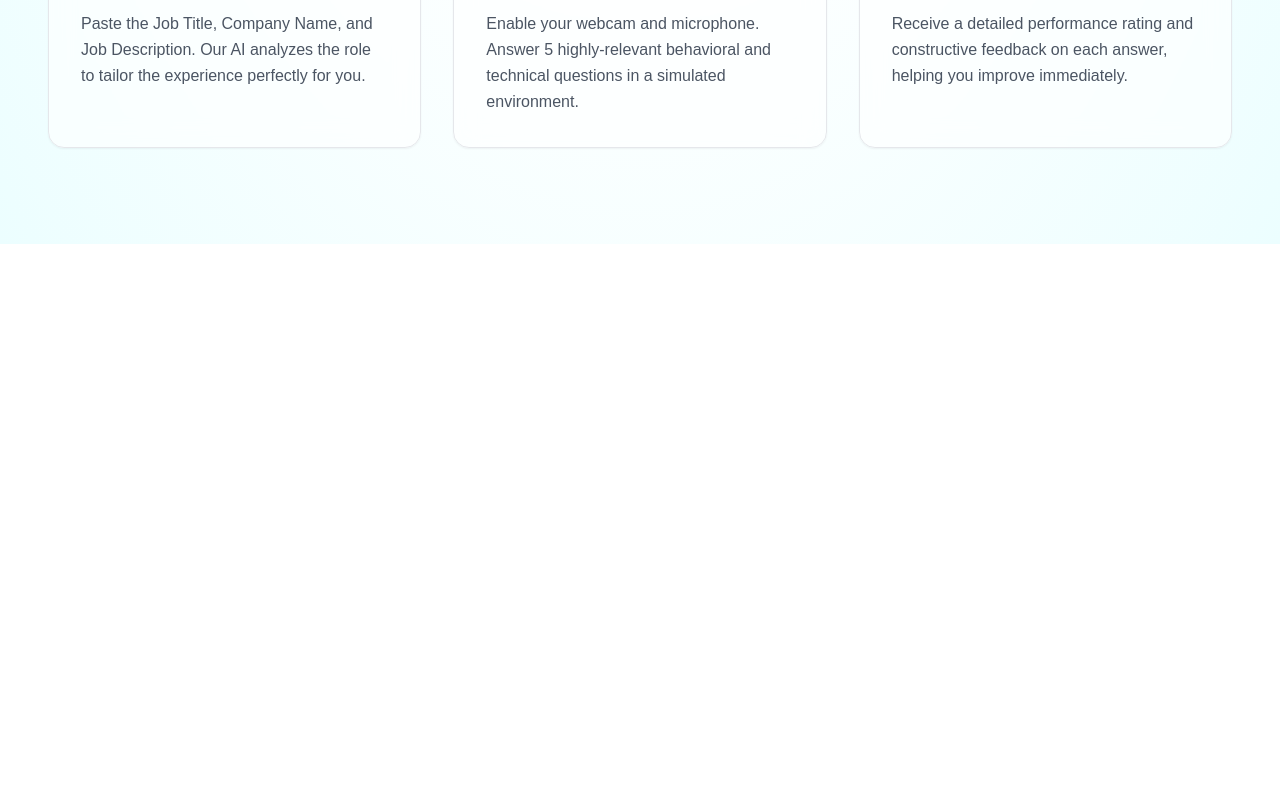
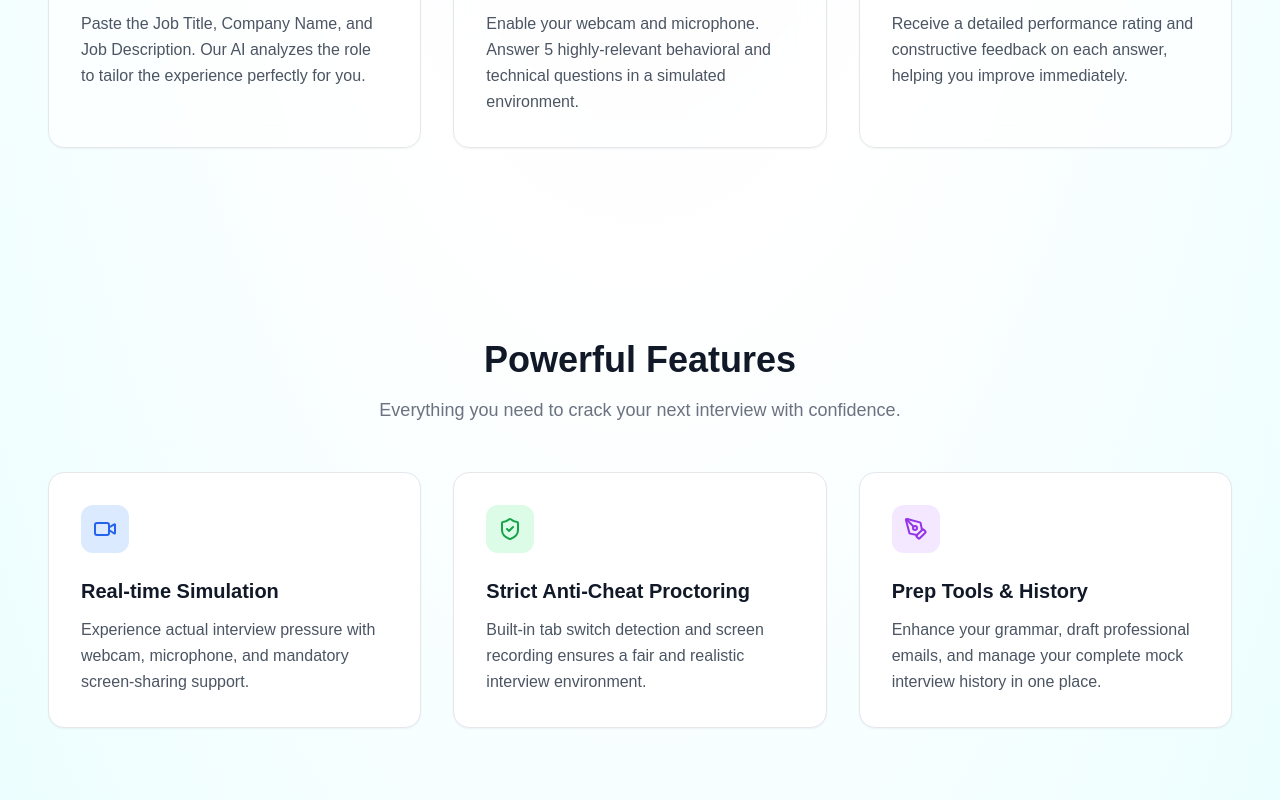
Before and after one commit to storm309/CareerPilot-AI, a Next.js app: page / in a window 1280 px wide. Shown: the part 1078-1878 px from the top of the page. Before the commit the page ends 1322 px from the top, so only its background shows below. Built offline with nearby package versions, Linux system fonts and the light colour scheme; no server answers.

Commit message:
feat: add powerful features section to landing page and fix navigation links

```diff
--- a/app/_components/LandingHeader.jsx
+++ b/app/_components/LandingHeader.jsx
@@ -10,19 +10,21 @@ function LandingHeader() {
   return (
     <div className='flex p-4 items-center justify-between bg-transparent backdrop-blur-md shadow-sm sticky top-0 z-50'>
         <div className='flex items-center gap-2'>
-            <Image src={'/logo.png'} width={160} height={100} alt='logo' className='h-12 w-auto object-contain dark:invert' />
+            <Link href="/">
+              <Image src={'/logo.png'} width={160} height={100} alt='logo' className='h-12 w-auto object-contain dark:invert' />
+            </Link>
         </div>
         <ul className='hidden md:flex gap-8'>
-            <Link href="#how-it-works">
-              <li className='hover:text-primary hover:font-bold transition-all cursor-pointer text-slate-700 dark:text-slate-300'>
+            <li className='hover:text-primary hover:font-bold transition-all cursor-pointer text-slate-700 dark:text-slate-300'>
+              <Link href="#how-it-works">
                   How it Works
-              </li>
-            </Link>
-            <Link href="#features">
-              <li className='hover:text-primary hover:font-bold transition-all cursor-pointer text-slate-700 dark:text-slate-300'>
+              </Link>
+            </li>
+            <li className='hover:text-primary hover:font-bold transition-all cursor-pointer text-slate-700 dark:text-slate-300'>
+              <Link href="#features">
                   Features
-              </li>
-            </Link>
+              </Link>
+            </li>
         </ul>
         <div className='flex items-center gap-4'>
           <ThemeToggle />
--- a/app/page.js
+++ b/app/page.js
@@ -1,7 +1,7 @@
 import { Button } from "@/components/ui/button";
 import Image from "next/image";
 import LandingHeader from "./_components/LandingHeader";
-import { AtomIcon, ReceiptText, Focus, Sparkles } from "lucide-react";
+import { AtomIcon, ReceiptText, Focus, Sparkles, ShieldCheck, PenTool, Video } from "lucide-react";
 import Link from "next/link";
 import { auth } from "@clerk/nextjs/server";
 import { redirect } from "next/navigation";
@@ -27,7 +27,7 @@ export default function Home() {
         </div>
 
         <h1 className="mb-6 text-5xl font-extrabold tracking-tight leading-tight md:text-6xl lg:text-7xl">
-          <span className="text-gray-900">Master your interviews with </span>
+          <span className="text-gray-900 dark:text-white">Master your interviews with </span>
           <br className="hidden md:block" />
           <span className="text-transparent bg-clip-text bg-gradient-to-r from-indigo-600 to-cyan-500">
             CareerPilot AI
@@ -58,48 +58,92 @@ export default function Home() {
       {/* How it Works Section */}
       <section id="how-it-works" className="relative z-10 py-16 px-4 mx-auto max-w-screen-xl text-center lg:py-24 lg:px-12">
         <div className="mb-12">
-          <h2 className="font-extrabold text-3xl md:text-4xl text-gray-900 mb-4">How it Works?</h2>
-          <p className="text-lg text-gray-500 font-medium max-w-2xl mx-auto">Prepare for your next big opportunity in just three simple steps.</p>
+          <h2 className="font-extrabold text-3xl md:text-4xl text-gray-900 dark:text-white mb-4">How it Works?</h2>
+          <p className="text-lg text-gray-500 dark:text-gray-400 font-medium max-w-2xl mx-auto">Prepare for your next big opportunity in just three simple steps.</p>
         </div>
 
         <div className="grid grid-cols-1 gap-8 md:grid-cols-2 lg:grid-cols-3">
 
           {/* Card 1 */}
-          <div className="relative group rounded-2xl border border-gray-200 bg-white/60 backdrop-blur-md p-8 shadow-sm transition-all duration-300 hover:-translate-y-2 hover:shadow-xl hover:border-indigo-200 text-left cursor-default">
-            <div className="absolute top-0 right-0 w-32 h-32 bg-indigo-100 rounded-full blur-3xl opacity-0 group-hover:opacity-50 transition-opacity duration-500 -z-10"></div>
-            <div className="inline-flex items-center justify-center w-14 h-14 rounded-xl bg-indigo-100 text-indigo-600 mb-6 group-hover:scale-110 transition-transform duration-300">
+          <div className="relative group rounded-2xl border border-gray-200 dark:border-gray-800 bg-white/60 dark:bg-slate-900/60 backdrop-blur-md p-8 shadow-sm transition-all duration-300 hover:-translate-y-2 hover:shadow-xl hover:border-indigo-200 text-left cursor-default">
+            <div className="absolute top-0 right-0 w-32 h-32 bg-indigo-100 dark:bg-indigo-900/30 rounded-full blur-3xl opacity-0 group-hover:opacity-50 transition-opacity duration-500 -z-10"></div>
+            <div className="inline-flex items-center justify-center w-14 h-14 rounded-xl bg-indigo-100 dark:bg-indigo-900/50 text-indigo-600 dark:text-indigo-400 mb-6 group-hover:scale-110 transition-transform duration-300">
               <ReceiptText className="w-7 h-7" />
             </div>
-            <h3 className="text-xl font-bold text-gray-900 mb-3">1. Add Job Details</h3>
-            <p className="text-gray-600 leading-relaxed">
+            <h3 className="text-xl font-bold text-gray-900 dark:text-white mb-3">1. Add Job Details</h3>
+            <p className="text-gray-600 dark:text-gray-400 leading-relaxed">
               Paste the Job Title, Company Name, and Job Description. Our AI analyzes the role to tailor the experience perfectly for you.
             </p>
           </div>
 
           {/* Card 2 */}
-          <div className="relative group rounded-2xl border border-gray-200 bg-white/60 backdrop-blur-md p-8 shadow-sm transition-all duration-300 hover:-translate-y-2 hover:shadow-xl hover:border-cyan-200 text-left cursor-default">
-             <div className="absolute top-0 right-0 w-32 h-32 bg-cyan-100 rounded-full blur-3xl opacity-0 group-hover:opacity-50 transition-opacity duration-500 -z-10"></div>
-            <div className="inline-flex items-center justify-center w-14 h-14 rounded-xl bg-cyan-100 text-cyan-600 mb-6 group-hover:scale-110 transition-transform duration-300">
+          <div className="relative group rounded-2xl border border-gray-200 dark:border-gray-800 bg-white/60 dark:bg-slate-900/60 backdrop-blur-md p-8 shadow-sm transition-all duration-300 hover:-translate-y-2 hover:shadow-xl hover:border-cyan-200 text-left cursor-default">
+             <div className="absolute top-0 right-0 w-32 h-32 bg-cyan-100 dark:bg-cyan-900/30 rounded-full blur-3xl opacity-0 group-hover:opacity-50 transition-opacity duration-500 -z-10"></div>
+            <div className="inline-flex items-center justify-center w-14 h-14 rounded-xl bg-cyan-100 dark:bg-cyan-900/50 text-cyan-600 dark:text-cyan-400 mb-6 group-hover:scale-110 transition-transform duration-300">
               <Focus className="w-7 h-7" />
             </div>
-            <h3 className="text-xl font-bold text-gray-900 mb-3">2. Face the AI Interviewer</h3>
-            <p className="text-gray-600 leading-relaxed">
+            <h3 className="text-xl font-bold text-gray-900 dark:text-white mb-3">2. Face the AI Interviewer</h3>
+            <p className="text-gray-600 dark:text-gray-400 leading-relaxed">
               Enable your webcam and microphone. Answer 5 highly-relevant behavioral and technical questions in a simulated environment.
             </p>
           </div>
 
           {/* Card 3 */}
-          <div className="relative group rounded-2xl border border-gray-200 bg-white/60 backdrop-blur-md p-8 shadow-sm transition-all duration-300 hover:-translate-y-2 hover:shadow-xl hover:border-purple-200 text-left cursor-default">
-            <div className="absolute top-0 right-0 w-32 h-32 bg-purple-100 rounded-full blur-3xl opacity-0 group-hover:opacity-50 transition-opacity duration-500 -z-10"></div>
-            <div className="inline-flex items-center justify-center w-14 h-14 rounded-xl bg-purple-100 text-purple-600 mb-6 group-hover:scale-110 transition-transform duration-300">
+          <div className="relative group rounded-2xl border border-gray-200 dark:border-gray-800 bg-white/60 dark:bg-slate-900/60 backdrop-blur-md p-8 shadow-sm transition-all duration-300 hover:-translate-y-2 hover:shadow-xl hover:border-purple-200 text-left cursor-default">
+            <div className="absolute top-0 right-0 w-32 h-32 bg-purple-100 dark:bg-purple-900/30 rounded-full blur-3xl opacity-0 group-hover:opacity-50 transition-opacity duration-500 -z-10"></div>
+            <div className="inline-flex items-center justify-center w-14 h-14 rounded-xl bg-purple-100 dark:bg-purple-900/50 text-purple-600 dark:text-purple-400 mb-6 group-hover:scale-110 transition-transform duration-300">
               <AtomIcon className="w-7 h-7" />
             </div>
-            <h3 className="text-xl font-bold text-gray-900 mb-3">3. Get Instant Feedback</h3>
-            <p className="text-gray-600 leading-relaxed">
+            <h3 className="text-xl font-bold text-gray-900 dark:text-white mb-3">3. Get Instant Feedback</h3>
+            <p className="text-gray-600 dark:text-gray-400 leading-relaxed">
               Receive a detailed performance rating and constructive feedback on each answer, helping you improve immediately.
             </p>
           </div>
 
+        </div>
+      </section>
+
+      {/* Features Section */}
+      <section id="features" className="relative z-10 py-16 px-4 mx-auto max-w-screen-xl text-center lg:py-24 lg:px-12">
+        <div className="mb-12">
+          <h2 className="font-extrabold text-3xl md:text-4xl text-gray-900 dark:text-white mb-4">Powerful Features</h2>
+          <p className="text-lg text-gray-500 dark:text-gray-400 font-medium max-w-2xl mx-auto">Everything you need to crack your next interview with confidence.</p>
+        </div>
+
+        <div className="grid grid-cols-1 gap-8 md:grid-cols-2 lg:grid-cols-3">
+
+          {/* Feature 1 */}
+          <div className="rounded-2xl border border-gray-200 dark:border-gray-800 bg-white dark:bg-slate-900 p-8 shadow-sm text-left">
+            <div className="inline-flex items-center justify-center w-12 h-12 rounded-xl bg-blue-100 dark:bg-blue-900/30 text-blue-600 dark:text-blue-400 mb-6">
+              <Video className="w-6 h-6" />
+            </div>
+            <h3 className="text-xl font-bold text-gray-900 dark:text-white mb-3">Real-time Simulation</h3>
+            <p className="text-gray-600 dark:text-gray-400 leading-relaxed">
+              Experience actual interview pressure with webcam, microphone, and mandatory screen-sharing support.
+            </p>
+          </div>
+
+          {/* Feature 2 */}
+          <div className="rounded-2xl border border-gray-200 dark:border-gray-800 bg-white dark:bg-slate-900 p-8 shadow-sm text-left">
+            <div className="inline-flex items-center justify-center w-12 h-12 rounded-xl bg-green-100 dark:bg-green-900/30 text-green-600 dark:text-green-400 mb-6">
+              <ShieldCheck className="w-6 h-6" />
+            </div>
+            <h3 className="text-xl font-bold text-gray-900 dark:text-white mb-3">Strict Anti-Cheat Proctoring</h3>
+            <p className="text-gray-600 dark:text-gray-400 leading-relaxed">
+              Built-in tab switch detection and screen recording ensures a fair and realistic interview environment.
+            </p>
+          </div>
+
+          {/* Feature 3 */}
+          <div className="rounded-2xl border border-gray-200 dark:border-gray-800 bg-white dark:bg-slate-900 p-8 shadow-sm text-left">
+            <div className="inline-flex items-center justify-center w-12 h-12 rounded-xl bg-purple-100 dark:bg-purple-900/30 text-purple-600 dark:text-purple-400 mb-6">
+              <PenTool className="w-6 h-6" />
+            </div>
+            <h3 className="text-xl font-bold text-gray-900 dark:text-white mb-3">Prep Tools & History</h3>
+            <p className="text-gray-600 dark:text-gray-400 leading-relaxed">
+              Enhance your grammar, draft professional emails, and manage your complete mock interview history in one place.
+            </p>
+          </div>
         </div>
       </section>
 
```
